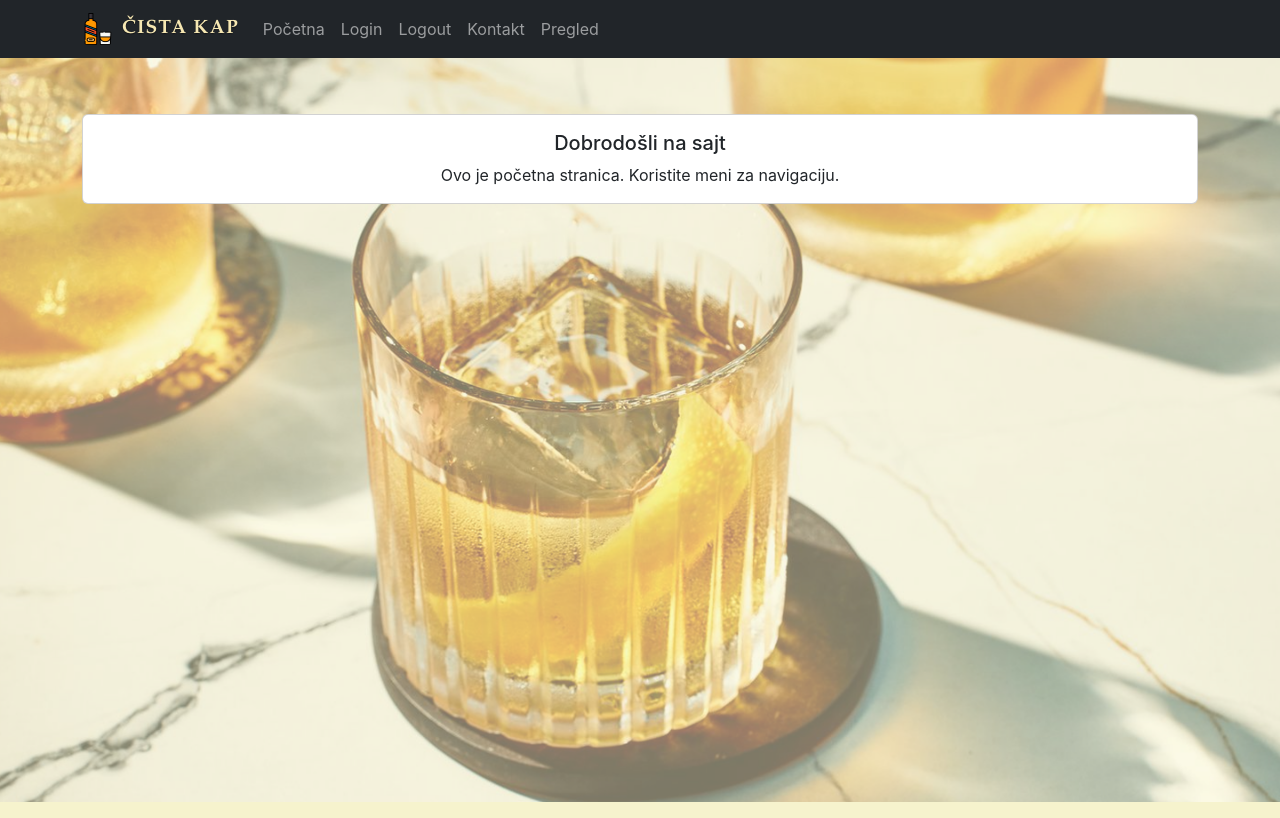
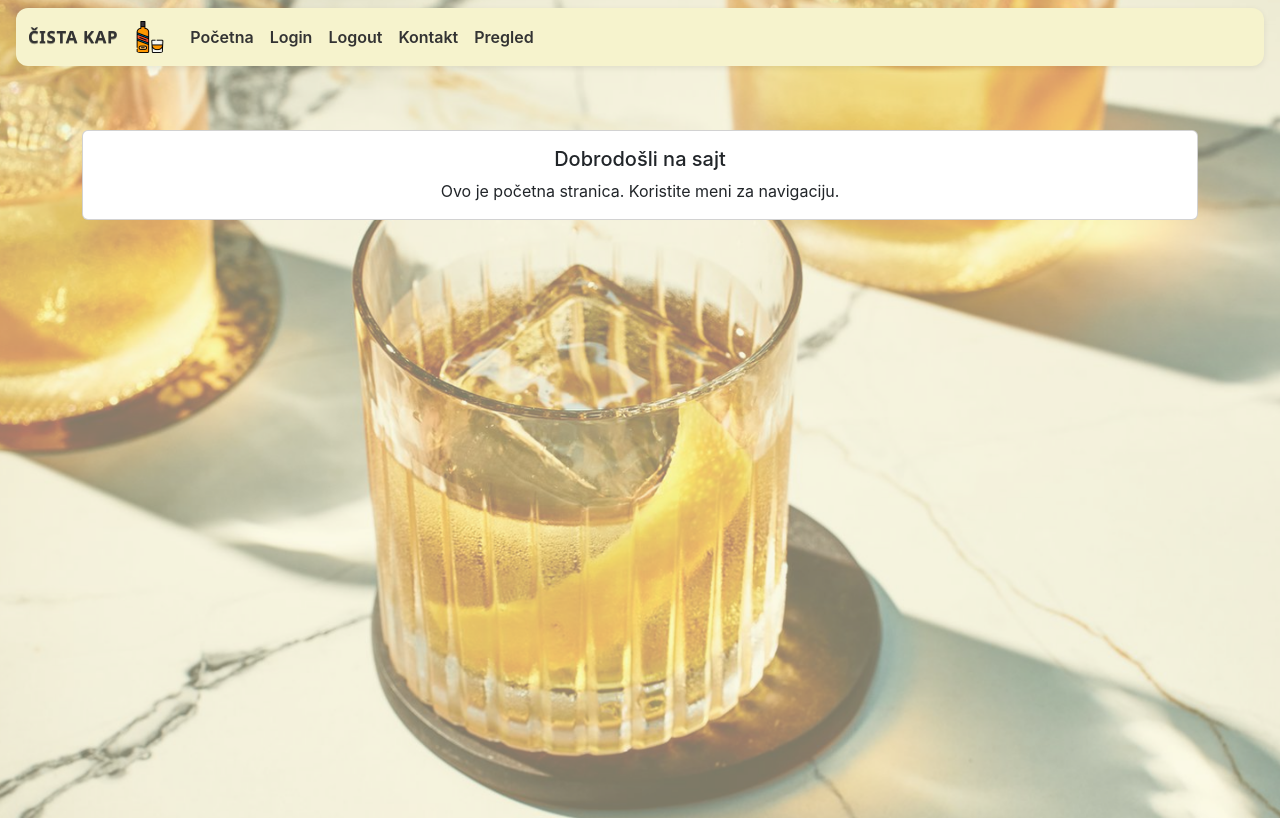
Before and after one commit to elab-development/klijentske-veb-tehnologije-i-skriptni-jezici-2025-26-2024-0544-pracenje-porekla-proizvoda, a React (Create React App) app: page / in a window 1280 px wide. Built offline with nearby package versions, Linux system fonts and the light colour scheme; the HTML template or start-up script is replaced by a standard one.

Commit message:
Promena navigacionog menija

```diff
--- a/src/components/NavigationMenu.tsx
+++ b/src/components/NavigationMenu.tsx
@@ -6,11 +6,11 @@ import whiskeyImage from '../images/whiskey.png';
 
 const NavigationMenu: React.FC = () => {
   return (
-    <Navbar bg="dark" variant="dark" expand="lg">
-      <Container>
-        <Navbar.Brand as={Link} to="/" className="d-flex align-items-center gap-2">
+    <Navbar className="app-navbar mx-3 my-2" bg="dark" variant="dark" expand="lg">
+      <Container fluid className="px-0">
+        <Navbar.Brand as={Link} to="/" className="d-flex align-items-center gap-2 ms-0 navbar-brand-custom">
+          <span className="nav-brand-oldlatin">ČISTA KAP</span>
           <Image src={whiskeyImage} alt="Whiskey glass" width={32} height={32} rounded />
-          <span className="nav-brand-oldlatin">ČISTA KAP</span>
         </Navbar.Brand>
         <Navbar.Toggle aria-controls="basic-navbar-nav" />
         <Navbar.Collapse id="basic-navbar-nav">
--- a/src/styles/custom.css
+++ b/src/styles/custom.css
@@ -19,14 +19,40 @@ body {
   background: transparent;
 }
 
+/* Make the navbar brand clearer and flush-left */
+.navbar .container-fluid {
+  padding-left: 0;
+  padding-right: 0;
+}
+
 .nav-brand-oldlatin {
-  font-family: 'Old English Text MT', 'Lucida Blackletter', 'Garamond',
-    'Palatino Linotype', 'Book Antiqua', serif;
-  font-size: 1.2rem;
-  letter-spacing: 0.06em;
-  font-weight: 700;
-  color: #f6e7b2;
-  text-shadow: 0 1px 1px rgba(0, 0, 0, 0.45);
-  text-transform: uppercase;
+  font-family: 'Segoe UI', Roboto, 'Helvetica Neue', Arial, sans-serif;
+  font-size: 1.05rem;
+  letter-spacing: 0.04em;
+  font-weight: 800;
+  color: #333333;
+  text-shadow: 0 1px 0 rgba(0, 0, 0, 0.35);
+  text-transform: none;
   line-height: 1;
+  margin-right: 8px;
 }
+
+/* App-specific navbar adjustments: narrower than page, rounded, custom bg */
+.app-navbar {
+  background-color: #F6F3CD !important;
+  border-radius: 12px;
+  box-shadow: 0 2px 6px rgba(0,0,0,0.08);
+}
+
+.app-navbar .navbar-brand-custom {
+  padding-left: 12px;
+}
+
+.app-navbar .nav-link {
+  color: #333333 !important;
+  font-weight: 600;
+}
+
+.app-navbar .navbar-toggler {
+  border-color: rgba(0,0,0,0.15);
+}
```
